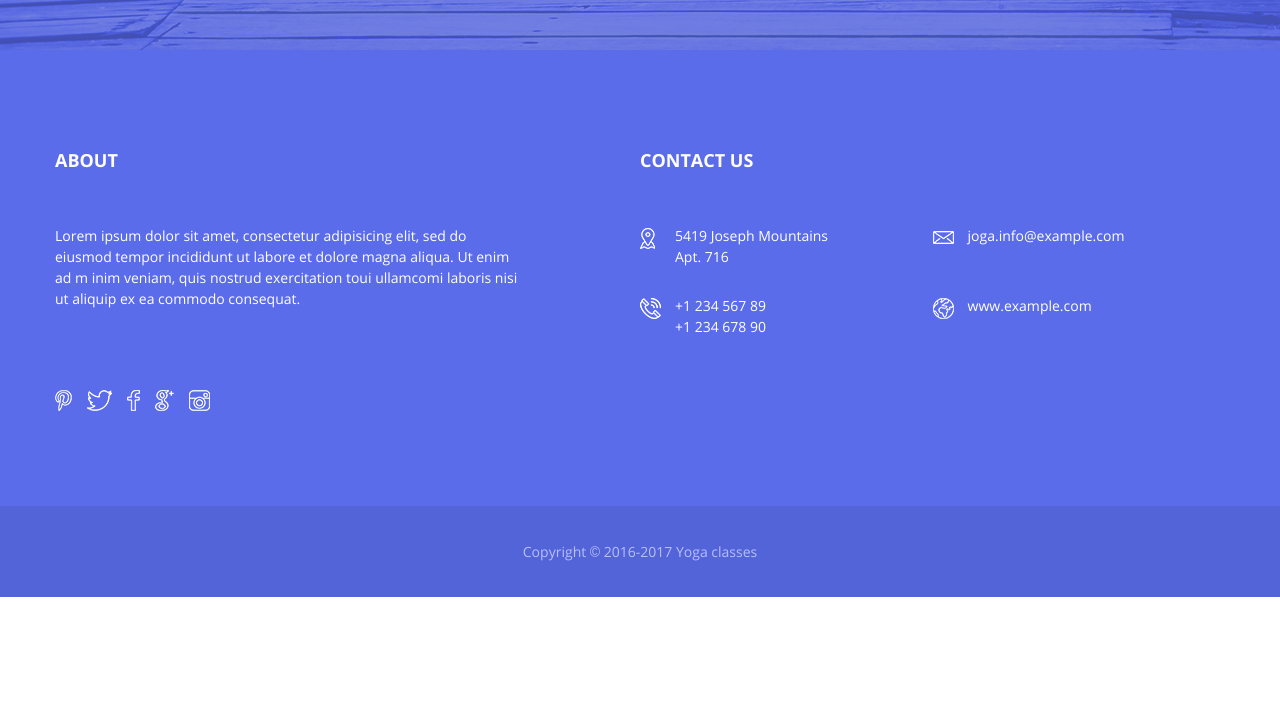
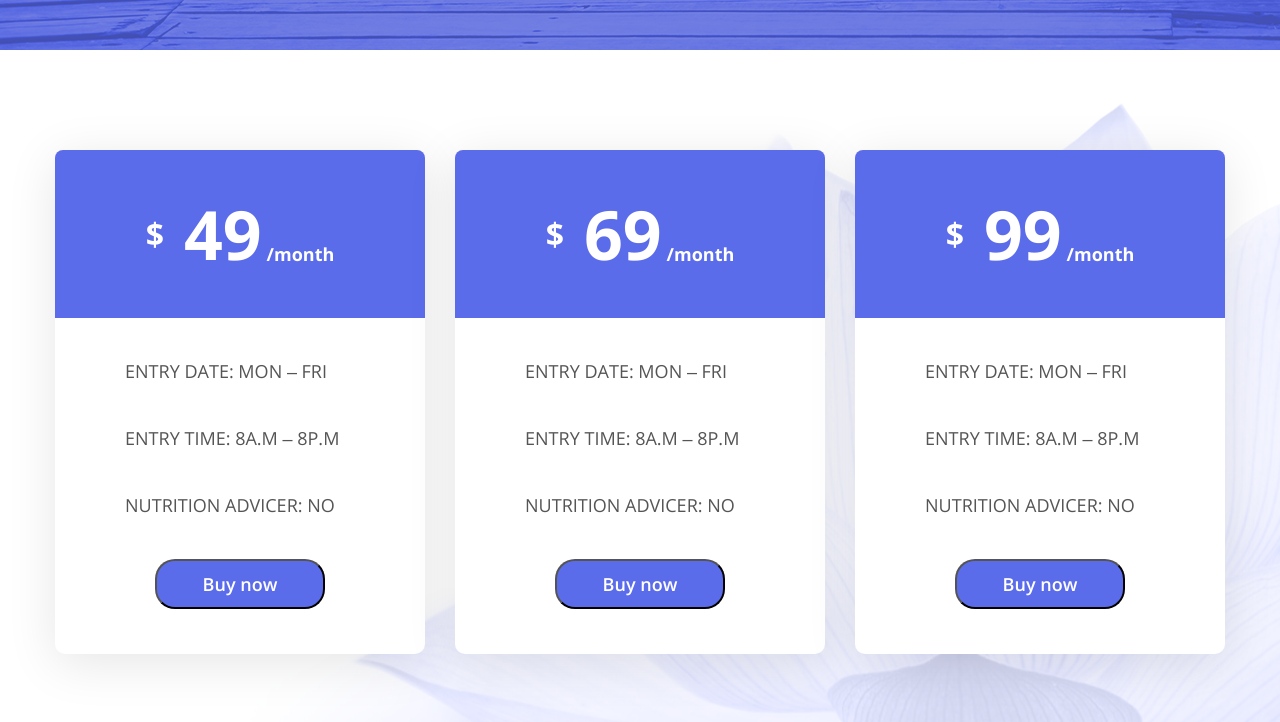
Before and after one commit to AlexShikhkerimov/yoga-markup, a website: page index.html in a window 1280 px wide. Shown: the part 3698-4420 px from the top of the page. Before the commit the page ends 4295 px from the top, so only its background shows below. Drawn offline with Linux system fonts and the light colour scheme; files whose address does not match are found by name; a web font is replaced by a local one.

Commit message:
offers desktop markup

```diff
--- a/index.html
+++ b/index.html
@@ -373,6 +373,90 @@
             </div>
         </section>
 
+
+        <!-- Shop -->
+        <section class="shop">
+            <div class="container">
+
+                <div class="offers">
+
+                    <div class="offer-item">
+                        <header class="offer-header">
+                            <span class="dollar">
+                                $
+                            </span>
+                            <span class="price">
+                                49
+                            </span>
+                            <span class="permonth">
+                                /month
+                            </span>
+                        </header>
+                        <div class="offer-info">
+
+                            <div class="date">ENTRY DATE: MON – FRI</div>
+                            <div class="time">ENTRY TIME: 8A.M – 8P.M</div>
+                            <div class="advicer">NUTRITION ADVICER: NO</div>
+
+                            <button>Buy now</button>
+                        </div>
+                    </div>
+
+
+                    <div class="offer-item">
+                        <header class="offer-header">
+                            <span class="dollar">
+                                $
+                            </span>
+                            <span class="price">
+                                69
+                            </span>
+                            <span class="permonth">
+                                /month
+                            </span>
+                        </header>
+                        <div class="offer-info">
+
+                            <div class="date">ENTRY DATE: MON – FRI</div>
+                            <div class="time">ENTRY TIME: 8A.M – 8P.M</div>
+                            <div class="advicer">NUTRITION ADVICER: NO</div>
+
+                            <button>Buy now</button>
+                        </div>
+                    </div>
+
+
+                    <div class="offer-item">
+                        <header class="offer-header">
+                            <span class="dollar">
+                                $
+                            </span>
+                            <span class="price">
+                                99
+                            </span>
+                            <span class="permonth">
+                                /month
+                            </span>
+                        </header>
+                        <div class="offer-info">
+
+                            <div class="date">ENTRY DATE: MON – FRI</div>
+                            <div class="time">ENTRY TIME: 8A.M – 8P.M</div>
+                            <div class="advicer">NUTRITION ADVICER: NO</div>
+
+                            <button>Buy now</button>
+                        </div>
+                    </div>
+
+                </div>
+
+                <div class="reviews">
+
+                </div>
+
+            </div>
+        </section>
+
     </main>
     <!-- =============== MAIN CONTENT end ================ -->
 
--- /dev/null
+++ b/style/scss/layout/shop.scss
@@ -0,0 +1,77 @@
+.shop {
+    background-image: url('../../../img/--lotos-decoration.png');
+    background-repeat: no-repeat;
+    background-position: right;
+    padding: 100px 0 155px;
+
+    .offers {
+        display: grid;
+        grid-template-columns: 1fr 1fr 1fr;
+        grid-column-gap: 30px;
+    }
+
+    .offer-item {
+        background-color: #fff;
+        border-radius: 10px;
+        box-shadow: 0px 9px 50px 0px rgba(0, 0, 0, 0.1);
+
+        .offer-header {
+            background-color: #5b6ceb;
+            border-top-left-radius: 8px;
+            border-top-right-radius: 8px;
+            color: #fff;
+            padding: 50px 0;
+            text-align: center;
+            display: flex;
+        }
+
+        .dollar {
+            font-family: 'OpenSansBold', sans-serif;
+            font-size: 32px;
+            line-height: 68px;
+            margin-right: 20px;
+            margin-left: auto;
+        }
+
+        .price {
+            font-family: 'OpenSansBold', sans-serif;
+            font-size: 68px;
+            line-height: 68px;
+            margin-right: 5px;
+        }
+
+
+        .permonth {
+            font-family: 'OpenSansBold', sans-serif;
+            font-size: 18px;
+            margin-right: auto;
+            align-self: flex-end;
+        }
+
+        .offer-info {
+            padding: 40px 70px 45px;
+            font-size: 18px;
+            color: #555;
+
+            .time, .date, .advicer {
+                padding-bottom: 40px;
+                font-size: 18px;
+                color: #555;
+            }
+        }
+
+
+        button {
+            background-color: #5b6ceb;
+            border-radius: 20px;
+            color: #fff;
+            display: block;
+            height: 50px;
+            line-height: 40px;
+            font-family: 'OpenSansSemiBold', sans-serif;
+            font-size: 18px;
+            margin: 0 auto;
+            width: 170px;
+        }
+    }
+}
--- a/style/scss/main.scss
+++ b/style/scss/main.scss
@@ -8,5 +8,6 @@
 @import './layout/gallery.scss';
 @import './layout/about-us.scss';
 @import './layout/advantages.scss';
+@import './layout/shop.scss';
 @import './layout/footer.scss';
 @import './utils/fonts.scss';
```
Also changed, not shown: img/--lotos-decoration.png (added), style/css/layout/shop.css (added), style/css/main.css, 2 other files.
